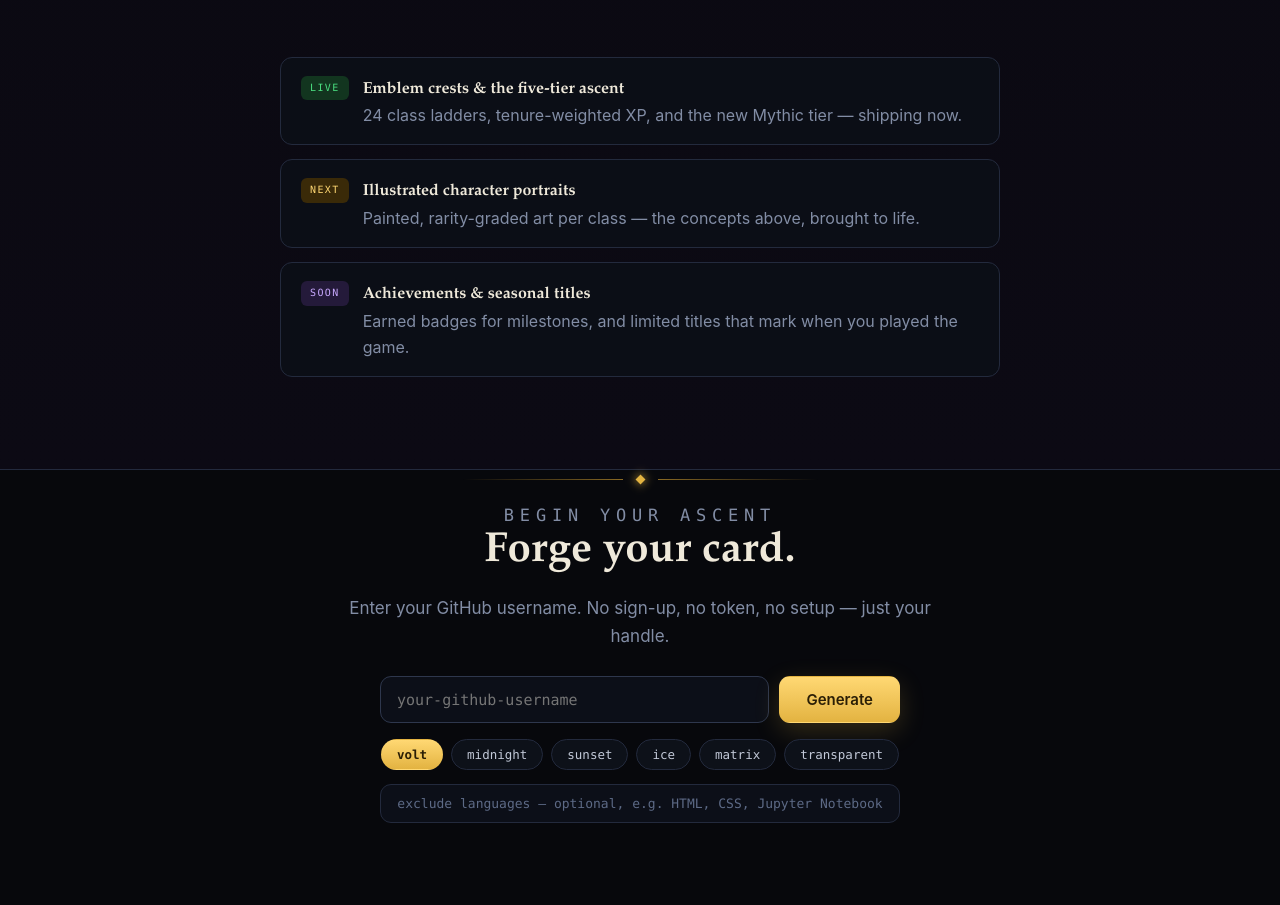
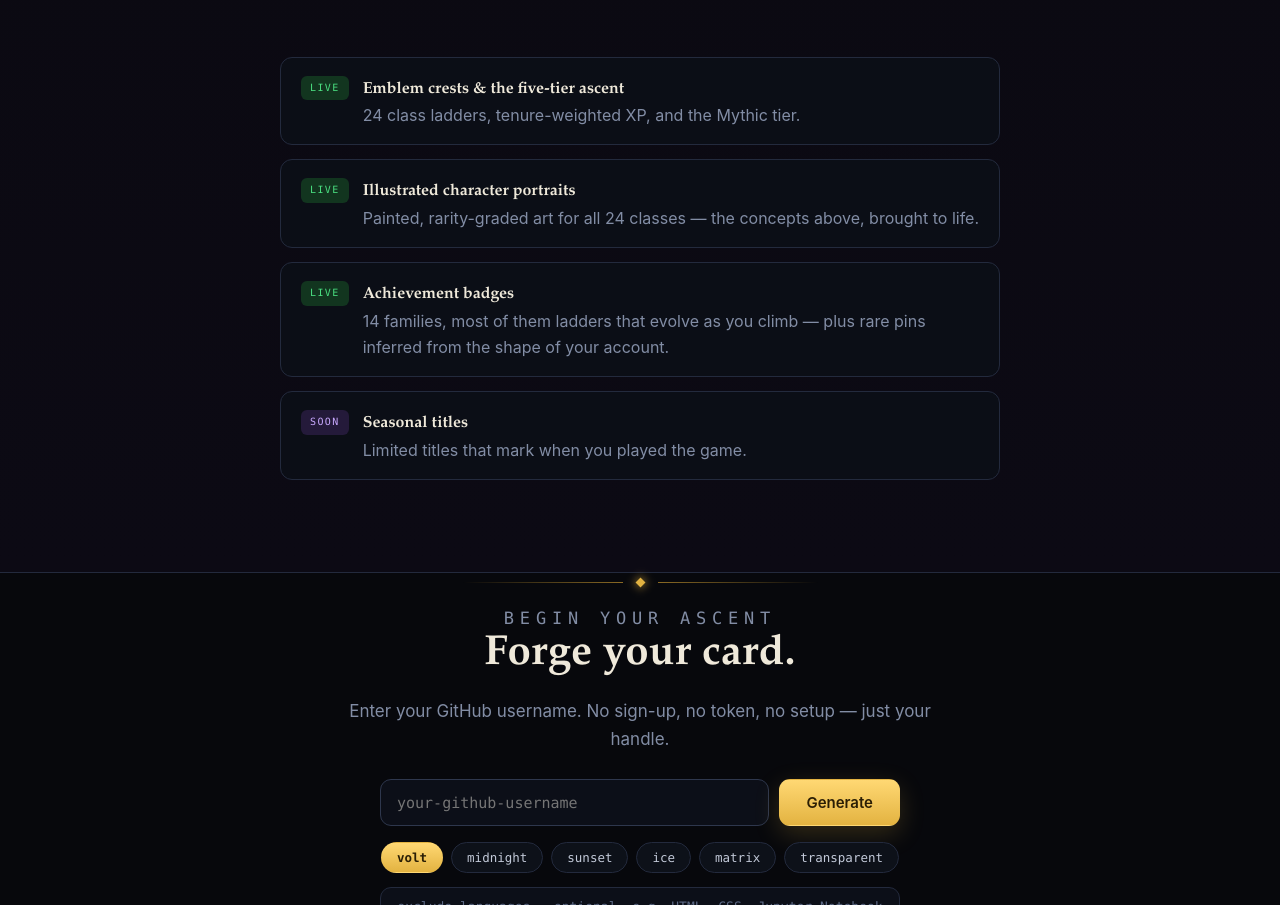
Before and after one commit to GavinnnTann/GitLevel, a website: page public/index.html in a window 1280 px wide. Shown: the part 3675-4580 px from the top of the page. Drawn offline with Linux system fonts and the light colour scheme.

Commit message:
Landing roadmap: portraits and achievements are live
The roadmap still billed portraits as "Next" and achievements as
"Soon". Both shipped — portraits cover all 24 classes and the badge
system is now 14 families. Splits the old bundled entry so seasonal
titles, the part that genuinely hasn't shipped, stays on the roadmap.

```diff
--- a/public/index.html
+++ b/public/index.html
@@ -322,9 +322,10 @@
       <figure class="concept" data-reveal style="transition-delay:.2s"><img src="/concept/kotlin.svg" alt="Concept art — Kotlin Ascended" /></figure>
     </div>
     <ul class="roadmap" data-reveal>
-      <li><span class="tag now">Live</span><div><b>Emblem crests &amp; the five-tier ascent</b><br/><span class="muted">24 class ladders, tenure-weighted XP, and the new Mythic tier — shipping now.</span></div></li>
-      <li><span class="tag next">Next</span><div><b>Illustrated character portraits</b><br/><span class="muted">Painted, rarity-graded art per class — the concepts above, brought to life.</span></div></li>
-      <li><span class="tag soon">Soon</span><div><b>Achievements &amp; seasonal titles</b><br/><span class="muted">Earned badges for milestones, and limited titles that mark when you played the game.</span></div></li>
+      <li><span class="tag now">Live</span><div><b>Emblem crests &amp; the five-tier ascent</b><br/><span class="muted">24 class ladders, tenure-weighted XP, and the Mythic tier.</span></div></li>
+      <li><span class="tag now">Live</span><div><b>Illustrated character portraits</b><br/><span class="muted">Painted, rarity-graded art for all 24 classes — the concepts above, brought to life.</span></div></li>
+      <li><span class="tag now">Live</span><div><b>Achievement badges</b><br/><span class="muted">14 families, most of them ladders that evolve as you climb — plus rare pins inferred from the shape of your account.</span></div></li>
+      <li><span class="tag soon">Soon</span><div><b>Seasonal titles</b><br/><span class="muted">Limited titles that mark when you played the game.</span></div></li>
     </ul>
   </div>
 </section>
```
